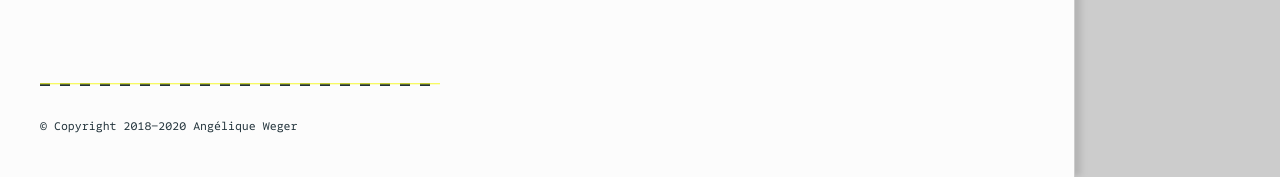
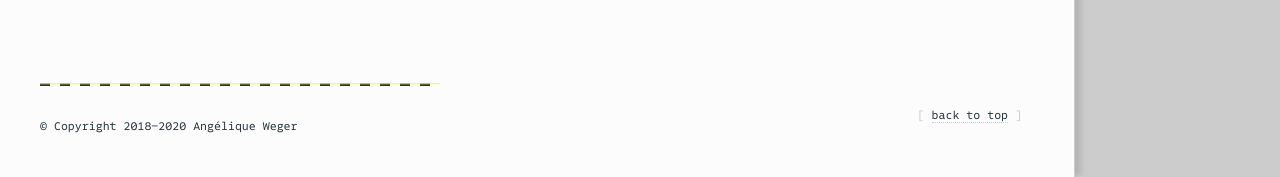
Before and after one commit to mica-web/mica-web.github.io, a Jekyll site: the page built from index.html, in a window 1280 px wide. Shown: the part 906-1083 px from the top of the page. Built offline with Jekyll 4.4.1, drawn with Linux system fonts in a browser that asks for light colours; some web fonts are replaced.

Commit message:
Add back-to-top nav

```diff
--- a/_includes/footer.html
+++ b/_includes/footer.html
@@ -1,6 +1,9 @@
 <footer class="site-footer">
   <div class="rule"></div>
-  <p>&copy; Copyright 2018&ndash;<span id="js-current-year"></span> Ang&eacute;lique Weger</p>
+  <div class="content">
+    <p>&copy; Copyright 2018&ndash;<span id="js-current-year"></span> Ang&eacute;lique Weger</p>
+    <p class="top-link-wrapper"><a href="#top">Back to top</a></p>
+  </div>
 </footer>
 
 <script>
--- a/_includes/top-link.html
+++ /dev/null
@@ -1 +0,0 @@
-<p class="nav-top-link"><a href="#top">Back to top</a></p>
--- a/_sass/_site-footer.scss
+++ b/_sass/_site-footer.scss
@@ -24,9 +24,53 @@
     }
   }
 
+  .content {
+    display: flex;
+    justify-content: space-between;
+  }
+
   p {
     @include font-mono;
     font-size: 12px;
     padding: 32px 0 24px;
   }
+
+  .top-link-wrapper {
+    padding: $spacing-sm;
+    text-transform: lowercase;
+
+    &::before,
+    &::after {
+      color: $color-grey;
+    }
+
+
+    &::before {
+      content: '[ ';
+    }
+
+    &::after {
+      content: ' ]';
+    }
+
+    &:hover {
+
+      &::before,
+      &::after {
+        color: $color-mint;
+      }
+    }
+
+    a {
+      border-bottom: 1px dotted $color-grey;
+      color: $color-slate;
+      text-decoration: none;
+
+      &:hover,
+      &:focus {
+        border-bottom-color: $color-mint;
+        border-bottom-style: solid;
+      }
+    }
+  }
 }
```
